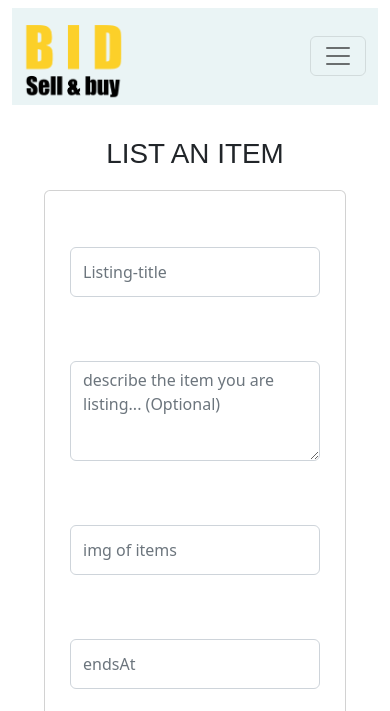
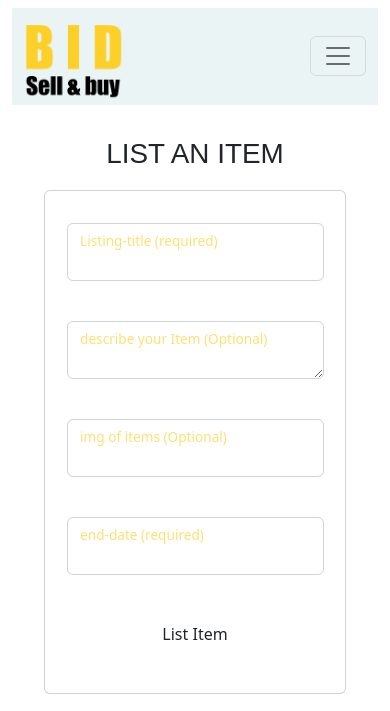
Before and after one commit to Ingsy/Ingsy.github.io, a website with bundled scripts: page pages/profile/index.html in a window 390 px wide. Shown: the top 711 px of the page. Built offline with nearby package versions, Linux system fonts and the light colour scheme; no server answers.

Commit message:
formfloating create /Mobile&...

```diff
--- a/pages/profile/index.html
+++ b/pages/profile/index.html
@@ -73,54 +73,67 @@
           <h1>LIST AN ITEM</h1>
           <div class="card text-center align-items-center yellow white">
             <div class="card-body">
-              <form class="align-self-center" id="createListingMobile">
-                <div class="m-3 text-start">
-                  <label for="title" class="form-label"></label>
+              <form
+                  class="align-self-center"
+                  id="createListing"
+                  onsubmit="return false"
+                >
+                  <div class="mt-3 text-start form-floating">
                     <input
                       type="title"
                       class="form-control inputForm"
                       id="title"
                       aria-describedby="title"
-                    placeholder="Listing-title"
                       name="title"
                       required
                     />
+                    <label for="title" class="form-label"
+                      >Listing-title (required)</label
+                    >
                   </div>
-                <div class="m-3 text-start">
-                  <label for="description" class="form-label"></label>
+                  <div class="form-floating text-start">
                     <textarea
                       type="description"
-                    class="form-control inputForm inputForm-textarea"
+                      class="form-control inputForm"
                       id="description"
                       aria-describedby="description"
-                    placeholder="describe the item you are listing... (Optional)"
                       maxlength="100"
-                    rows="4" cols="50"
                       name="description"
                     ></textarea>
+                    <label for="description" class="form-label">
+                      describe your Item (Optional)</label
+                    >
                   </div>
-                <div class="m-3 text-start">
-                  <label for="media" class="form-label"></label>
-                  <input type="url" name="media" class="form-control inputForm" id="media" placeholder="img of items">
+                  <div class="text-start form-floating">
+                    <input
+                      type="url"
+                      name="media"
+                      class="form-control inputForm"
+                      id="media"
+                    />
+                    <label for="media" class="form-label"
+                      >img of items (Optional)</label
+                    >
                   </div>
-                <div class="m-3 text-start">
-                  <label for="endsAt" class="form-label"></label>
+                  <div class="text-start form-floating">
                     <input
                       type="endsAt"
                       class="form-control inputForm"
                       id="endsAt"
                       aria-describedby="endsAt"
-                    placeholder="endsAt"
                       name="endsAt"
+                      pattern="2023-05-24"
                       required
                     />
+                    <label for="endsAt" class="form-label"
+                      >end-date (required)</label
+                    >
                   </div>
 
                   <button type="submit" class="btn btn-2 w25 btn-yellow mb-4">
                     List Item
                   </button>
                 </form>
-
           </div>
         </div>
       </div>
@@ -168,10 +181,10 @@
       </button>
 
       <div class="collapse" id="collapseListItem">
-        <div class="card mx-auto text-center align-items-center white">
+        <div class="card mx-auto text-center align-items-center yellow white">
           <div class="card-body">
-            <form class="align-self-center" id="createListing" onsubmit="return false">
-              <div class="m-3 text-start form-floating">
+            <form class="align-self-center" id="createListingMobile" onsubmit="return false">
+              <div class="mt-3 text-start form-floating">
 
                 <input
                   type="title"
@@ -183,10 +196,10 @@
                 />
                 <label for="title" class="form-label">Listing-title (required)</label>
               </div>
-              <div class="form-floating m-3 text-start">
+              <div class="form-floating text-start">
                 <textarea
                   type="description"
-                  class="form-control inputForm inputForm-textarea"
+                  class="form-control inputForm"
                   id="description"
                   aria-describedby="description"
                   maxlength="100"
@@ -194,11 +207,11 @@
                 ></textarea>
                 <label for="description" class="form-label"> describe your Item (Optional)</label>
               </div>
-              <div class="m-3 text-start form-floating">
+              <div class="text-start form-floating">
                 <input type="url" name="media" class="form-control inputForm" id="media">
                 <label for="media" class="form-label">img of items (Optional)</label>
               </div>
-              <div class="m-3 text-start form-floating">
+              <div class="text-start form-floating">
                 <input
                   type="endsAt"
                   class="form-control inputForm"
--- a/src/scss/components/_colors.scss
+++ b/src/scss/components/_colors.scss
@@ -31,8 +31,8 @@
 }
 
 .yellow {
-  color: $yellow;
-  border: solid;
+  border-color: $yellow;
+
 }
 
 .turq-2 {
--- a/src/scss/components/_forms.scss
+++ b/src/scss/components/_forms.scss
@@ -4,13 +4,14 @@
     border-radius: $br-input;
     min-width: $mah-250px;
     height: $h-50;
-    margin-bottom: $m-40;
+    margin-bottom: $m-30;
     padding-left: $m-20;
-    border-color: $grey;
+    font-family: Arial, Helvetica, sans-serif;
+    font-size: 18px;
   }
 
   .inputForm-textarea {
-    height: 100px;
+    height: 150px;
   }
 
   .inputForm-2 {
--- a/src/scss/components/_variables.scss
+++ b/src/scss/components/_variables.scss
@@ -32,6 +32,7 @@ $h-50: 50px;
 $m-20: 20px;
 $m-40: 40px;
 $p-10: 10px;
+$m-30: 30px;
 
 
 
```
Also changed, not shown: index.html (+47 -34 lines). Lines whose indentation alone changed are shown as unchanged.
